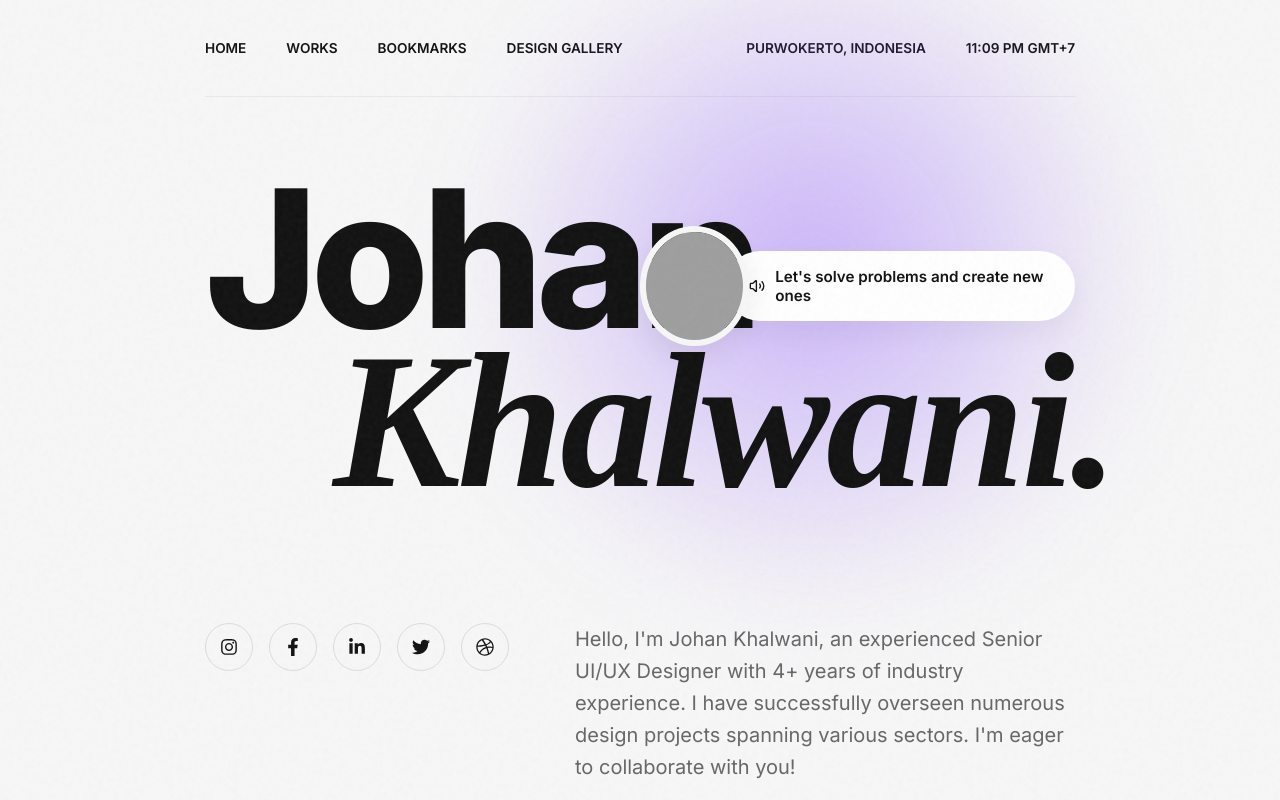
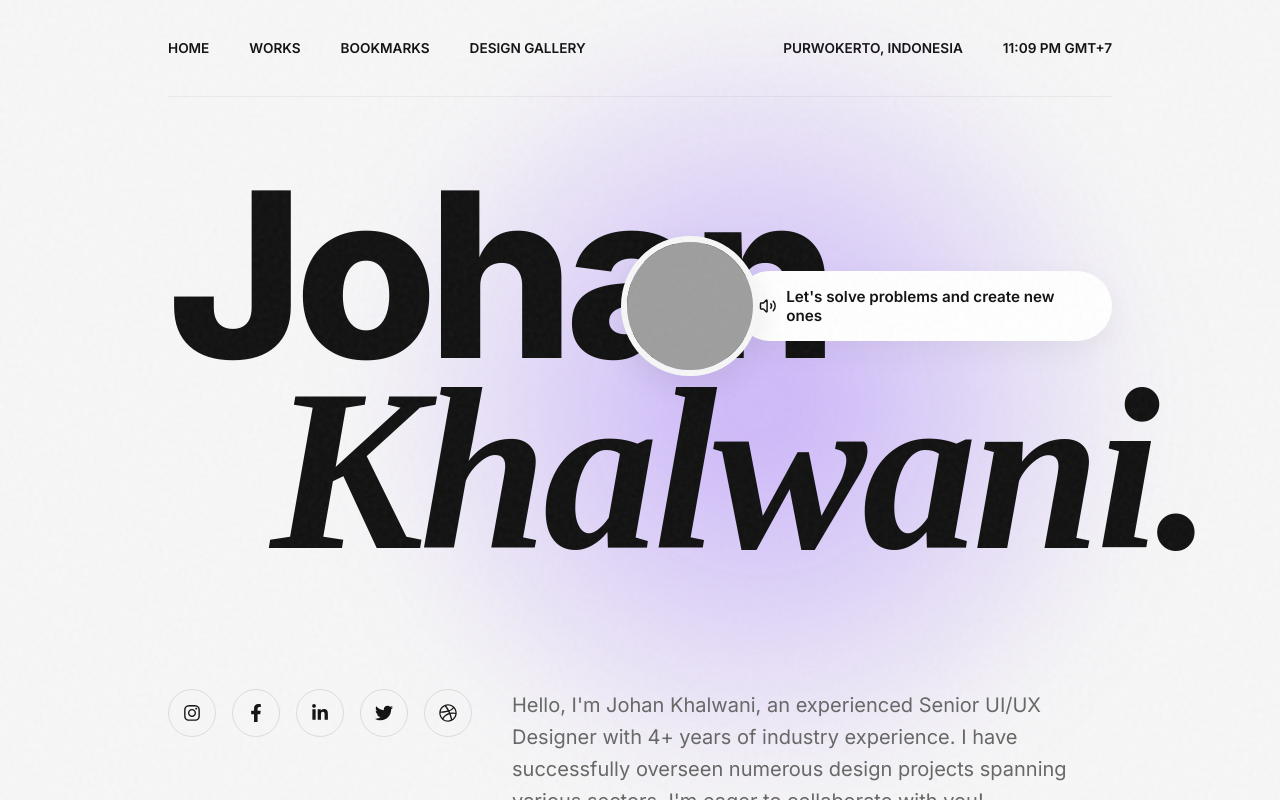
Before and after one commit to arnavps/portfolio, a React app: page / in a window 1280 px wide. Built offline with nearby package versions, Linux system fonts and the light colour scheme; grey boxes are pictures that could not be loaded; the HTML template or start-up script is replaced by a standard one; a web font is replaced by a local one.

Commit message:
remove whitespaces

```diff
--- a/src/App.jsx
+++ b/src/App.jsx
@@ -24,7 +24,7 @@ export default function App() {
   }, []);
 
   return (
-    <div style={{ maxWidth: '1440px', margin: '0 auto', padding: '0 5vw', position: 'relative' }}>
+    <div style={{ maxWidth: '1800px', margin: '0 auto', padding: '0 5vw', position: 'relative' }}>
 
       {/* Navbar */}
       <header style={{ display: 'flex', justifyContent: 'space-between', alignItems: 'center', padding: '40px 0', borderBottom: '1px solid rgba(0,0,0,0.05)', flexWrap: 'wrap', gap: '20px' }}>
@@ -42,17 +42,17 @@ export default function App() {
 
       {/* Hero */}
       <section style={{ paddingTop: '80px', paddingBottom: '120px', position: 'relative' }}>
-        <div className="blob"></div>
+        <div className="blob" style={{ width: '800px', height: '800px', top: '-10%', right: '-5%' }}></div>
 
         <div style={{ position: 'relative', display: 'inline-block', width: '100%', zIndex: 2 }}>
-          <h1 style={{ fontSize: 'min(15vw, 220px)', lineHeight: '0.85', margin: 0, letterSpacing: '-0.04em' }}>Johan</h1>
-          <h1 className="serif-italic" style={{ fontSize: 'min(15vw, 220px)', lineHeight: '0.85', margin: 0, transform: 'translateX(10vw)', letterSpacing: '-0.02em', color: '#111' }}>
+          <h1 style={{ fontSize: 'min(18vw, 280px)', lineHeight: '0.85', margin: 0, letterSpacing: '-0.04em' }}>Johan</h1>
+          <h1 className="serif-italic" style={{ fontSize: 'min(18vw, 280px)', lineHeight: '0.85', margin: 0, transform: 'translateX(8vw)', letterSpacing: '-0.02em', color: '#111' }}>
             Khalwani.
           </h1>
 
           {/* Avatar & Bubble */}
-          <div style={{ position: 'absolute', top: '15%', left: '50%', zIndex: 3, display: 'flex', alignItems: 'center' }}>
-            <div style={{ width: '120px', height: '120px', borderRadius: '50%', overflow: 'hidden', border: '6px solid #f7f7f7', boxShadow: '0 10px 30px rgba(0,0,0,0.08)' }}>
+          <div style={{ position: 'absolute', top: '15%', left: '48%', zIndex: 3, display: 'flex', alignItems: 'center' }}>
+            <div style={{ width: '140px', height: '140px', borderRadius: '50%', overflow: 'hidden', border: '6px solid #f7f7f7', boxShadow: '0 10px 30px rgba(0,0,0,0.08)' }}>
               <img src="https://images.unsplash.com/photo-1506794778202-cad84cf45f1d?auto=format&fit=crop&w=300&q=80" alt="Johan" style={{ width: '100%', height: '100%', objectFit: 'cover' }} />
             </div>
             <div style={{ background: '#fff', padding: '16px 24px', borderRadius: '40px', marginLeft: '-24px', zIndex: -1, boxShadow: '0 10px 30px rgba(0,0,0,0.05)', display: 'flex', alignItems: 'center', gap: '10px', fontSize: '0.95rem', fontWeight: 600 }}>
@@ -70,7 +70,7 @@ export default function App() {
             <button className="icon-btn"><FaTwitter size={18} /></button>
             <button className="icon-btn"><FaDribbble size={18} /></button>
           </div>
-          <div style={{ maxWidth: '500px' }}>
+          <div style={{ maxWidth: '600px' }}>
             <p style={{ fontSize: '1.25rem', lineHeight: '1.6', color: 'var(--text-secondary)', marginBottom: '40px', fontWeight: 400 }}>
               Hello, I'm Johan Khalwani, an experienced Senior UI/UX Designer with 4+ years of industry experience. I have successfully overseen numerous design projects spanning various sectors. I'm eager to collaborate with you!
             </p>
```
